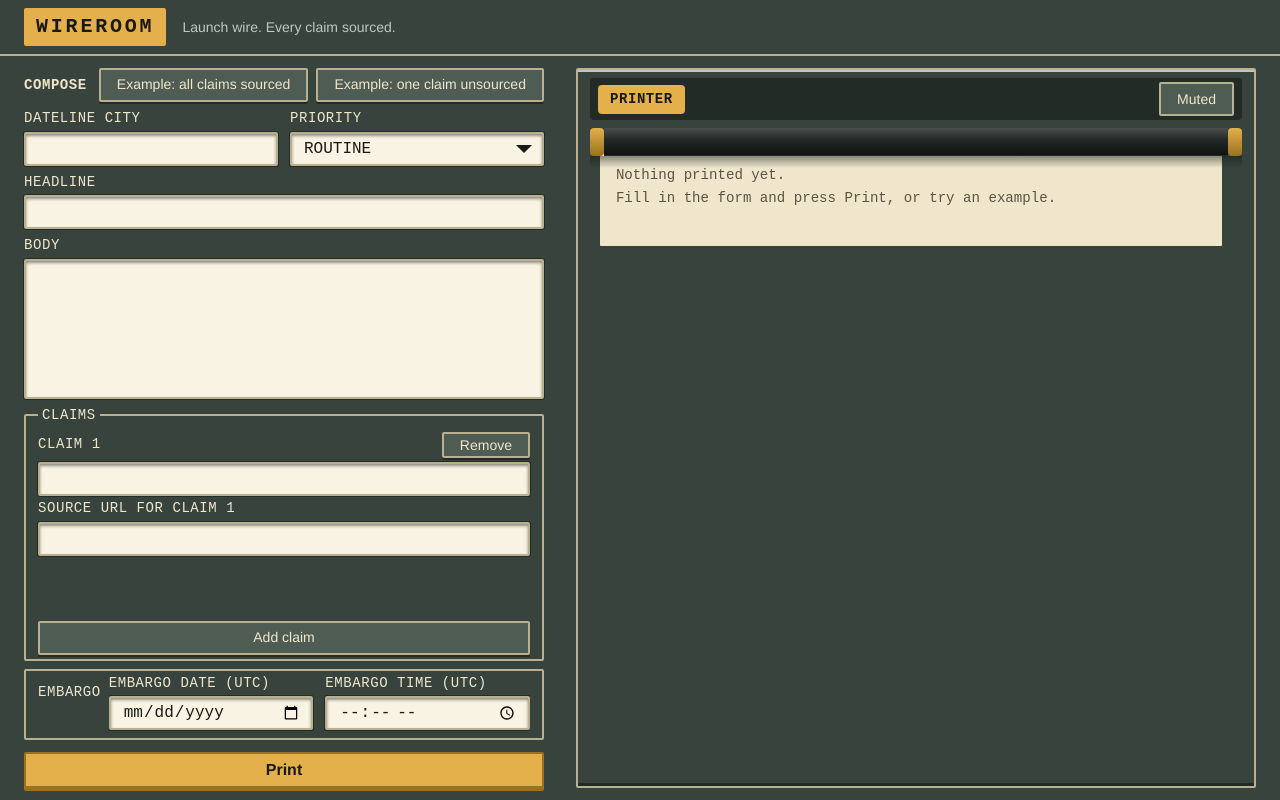
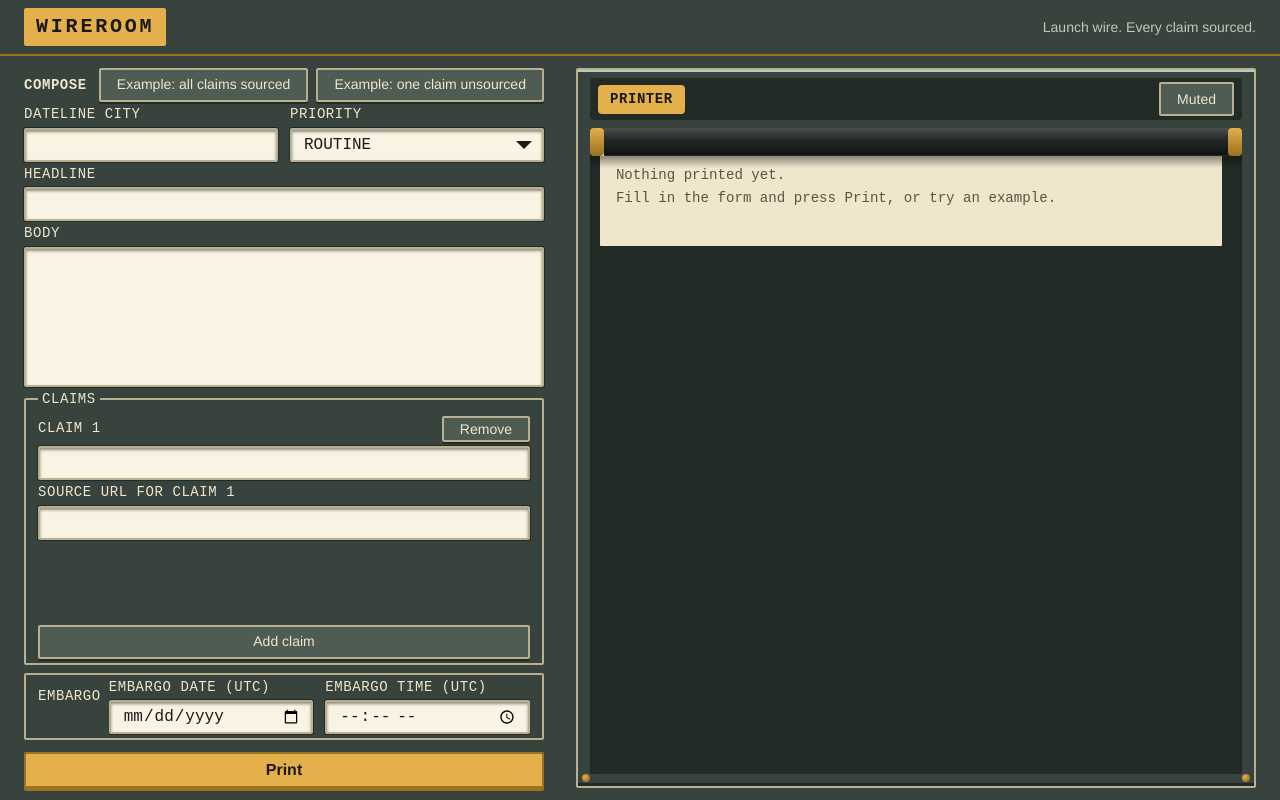
Before and after one commit to inkandwire/wireroom, a website built with Vite: page index.html in a window 1280 px wide. Built offline with nearby package versions, Linux system fonts and the light colour scheme.

Commit message:
kiro: teletype-polish task 4 fix 2 claims fit, paper tray, header

```diff
--- a/src/ui/printer.css
+++ b/src/ui/printer.css
@@ -105,6 +105,7 @@
 /* Printer housing, bar and platen (task 3). Tokens only. */
 
 .printer-body {
+  position: relative;
   display: flex;
   flex-direction: column;
   min-width: 0;
@@ -115,6 +116,33 @@
   box-shadow:
     inset 0 2px 0 var(--desk-muted),
     inset 0 -3px 0 var(--desk-dark);
+}
+
+/* Two brass rivets at the bottom corners of the housing. Decoration only:
+   radial-gradient circles drawn on pseudo-elements, no text, no layout
+   effect (absolutely positioned inside the bottom padding). */
+.printer-body::before,
+.printer-body::after {
+  content: "";
+  position: absolute;
+  bottom: var(--space-1);
+  width: var(--space-2);
+  height: var(--space-2);
+  border-radius: 50%;
+  background: radial-gradient(
+    circle at 35% 35%,
+    var(--accent),
+    var(--brass-dark) 75%
+  );
+  pointer-events: none;
+}
+
+.printer-body::before {
+  left: var(--space-1);
+}
+
+.printer-body::after {
+  right: var(--space-1);
 }
 
 /* The bar spans the housing width: plate on the left, tools on the right. */
@@ -146,6 +174,17 @@
 
 .printer-body > .notice {
   flex: 0 0 auto;
+}
+
+/* Paper-catch tray: the area under and beside the paper is a dark recessed
+   floor with an inner shadow along its top edge, so the paper looks like it
+   hangs into the machine. Decoration only, no padding or border, so the
+   layout metrics do not change. */
+.paper-stage {
+  background: var(--desk-dark);
+  border-radius: var(--radius-control);
+  box-shadow: inset 0 var(--space-3) var(--space-2) calc(-1 * var(--space-1))
+    var(--shadow-ink);
 }
 
 /* Platen: a CSS cylinder with brass end caps and a slot line. It sits above
--- a/src/ui/style.css
+++ b/src/ui/style.css
@@ -29,7 +29,8 @@ h2 {
   text-transform: uppercase;
 }
 
-/* Nameplate (--ink on --accent 8.84:1, --desk-muted on --desk 6.00:1) */
+/* Nameplate (--ink on --accent 8.84:1, --desk-muted on --desk 6.00:1).
+   A solid 2px --brass-dark rule runs under the bar across the full width. */
 
 .nameplate {
   display: grid;
@@ -40,7 +41,7 @@ h2 {
   align-items: center;
   gap: var(--space-2) var(--space-3);
   padding: var(--space-3) var(--space-2);
-  border-bottom: var(--border-control) solid var(--edge);
+  border-bottom: var(--border-control) solid var(--brass-dark);
 }
 
 .nameplate-title {
@@ -144,12 +145,18 @@ h2 {
     flex-direction: column;
   }
 
+  /* Title on the left, tagline at the right end of the bar. */
   .nameplate {
     flex: 0 0 auto;
     grid-template-columns: auto minmax(0, 1fr);
     grid-template-areas: "plate tagline";
     gap: var(--space-4);
     padding: var(--space-2) var(--space-5);
+  }
+
+  .nameplate-tagline {
+    justify-self: end;
+    text-align: right;
   }
 
   .nameplate-tools {
@@ -175,7 +182,7 @@ h2 {
 
   .compose-head {
     flex: 0 0 auto;
-    margin-bottom: var(--space-2);
+    margin-bottom: var(--space-1);
   }
 
   /* Heading and example buttons share one row when they fit. */
@@ -641,7 +648,7 @@ textarea {
   }
 
   #compose-form .field {
-    margin-bottom: var(--space-2);
+    margin-bottom: var(--space-1);
   }
 
   #compose-form .hint {
```
